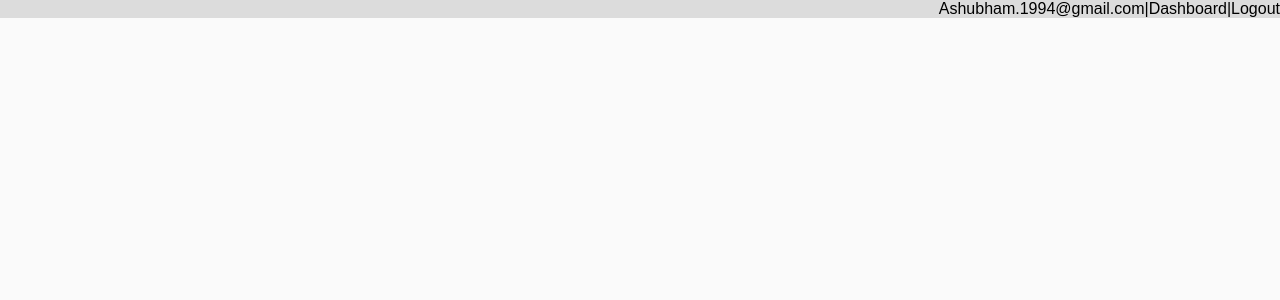
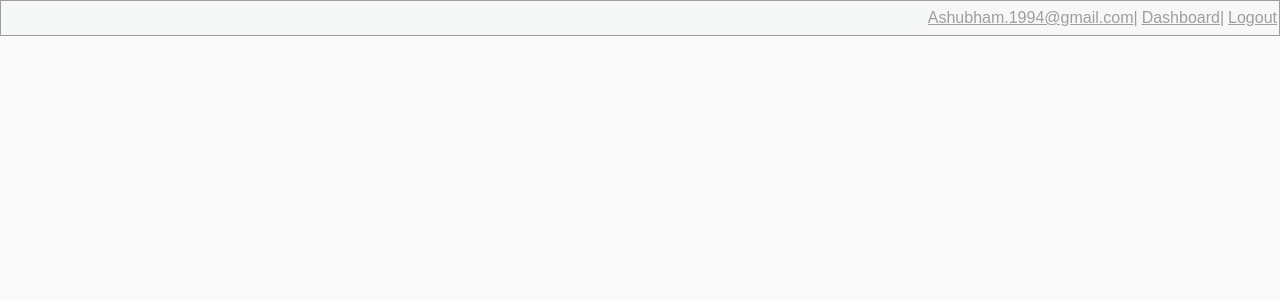
Before and after one commit to shubhamArora15/course-catalog, an Angular app: page / in a window 1280 px wide. Shown: the top 300 px of the page. Built offline with nearby package versions, Linux system fonts and the light colour scheme.

Commit message:
main component css added for layout

```diff
--- a/src/app/app.component.css
+++ b/src/app/app.component.css
@@ -1,5 +1,13 @@
 nav {
     display: flex;
-    background-color: gainsboro;
+    background-color: #F6F7F7;
     justify-content: flex-end;
+    padding : 8px 2px;
+    color: #9E9E9E;
+    border: 1px solid #9E9E9E;
+    margin-bottom: 15px;
 }
+    nav span {
+        margin-left: 4px;
+        text-decoration: underline;
+    }
```
